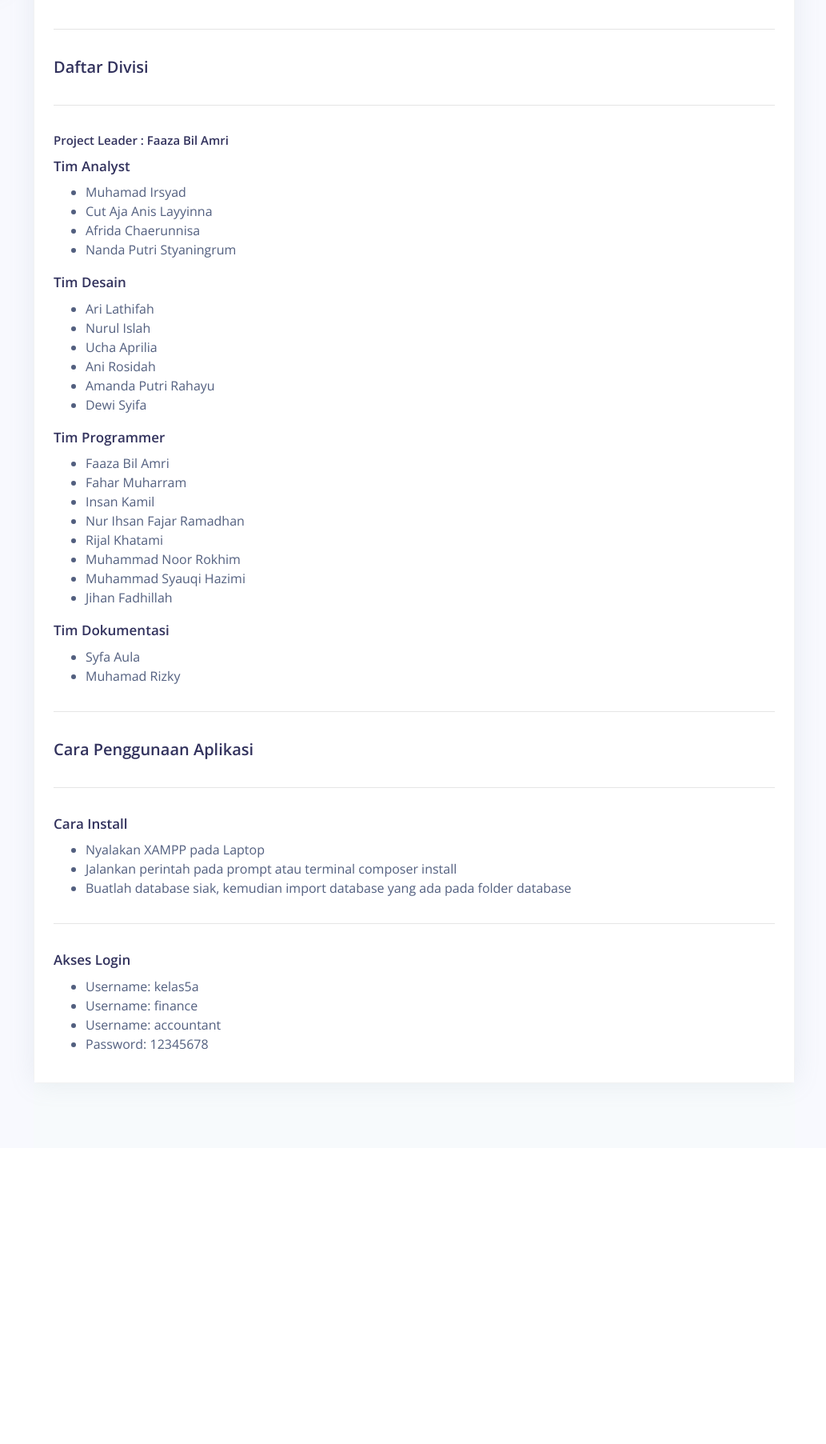
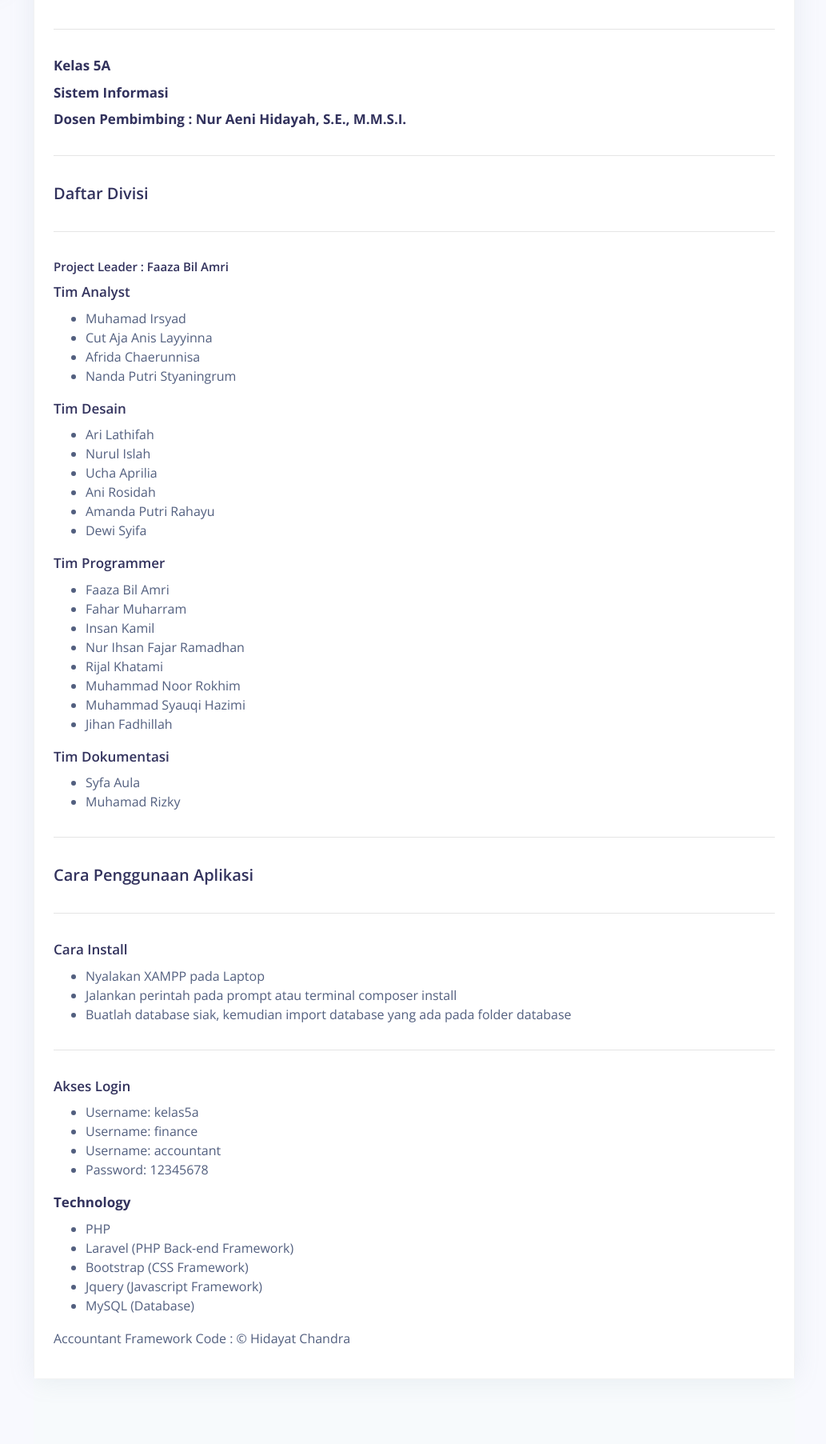
Before and after one commit to syauqihazimi/akuntansi, a CodeIgniter app: page /akuntansi/about in a window 1280 px wide. Shown: the part 817-2622 px from the top of the page at 80% size, without its empty margins (247-1280 px from the left). Before the commit the page ends 2183 px from the top, so only its background shows below. Run offline with CodeIgniter, Linux system fonts and the light colour scheme; the visitor is signed in with stand-in values (Sample User, id 1); data comes from the database, SQL or seed files in the repository.

Commit message:
tambah data di halaman about

```diff
--- a/application/views/user/about.php
+++ b/application/views/user/about.php
@@ -61,6 +61,10 @@
     atau usaha Anda secara online melalui website.</p>
 <p>Dengan bantuan sistem ini, Anda tidak perlu membuat laporan keuangan secara manual, karena catatan transaksi yang
     telah Anda input dalam sistem langsung dapat di cetak atau di download dalam format .pdf</p>
+    <hr />
+    <h3><strong>Kelas 5A</strong></h3>
+<h3><strong>Sistem Informasi</strong></h3>
+<h3><strong>Dosen Pembimbing : Nur Aeni Hidayah, S.E., M.M.S.I.</strong></h3>
 <hr />
 <h2>Daftar Divisi</h2>
 <hr />
@@ -114,6 +118,15 @@
     <li>Username: accountant</li>
     <li>Password: 12345678</li>
 </ul>
+<h3><strong>Technology</strong></h3>
+<ul>
+<li>PHP</li>
+<li>Laravel (PHP Back-end Framework)</li>
+<li>Bootstrap (CSS Framework)</li>
+<li>Jquery (Javascript Framework)</li>
+<li>MySQL (Database)</li>
+</ul>
+<p>Accountant Framework Code : &copy; Hidayat Chandra</p>
 
               <!-- ISI DISINI BROW!! -->
                 </div>
```
